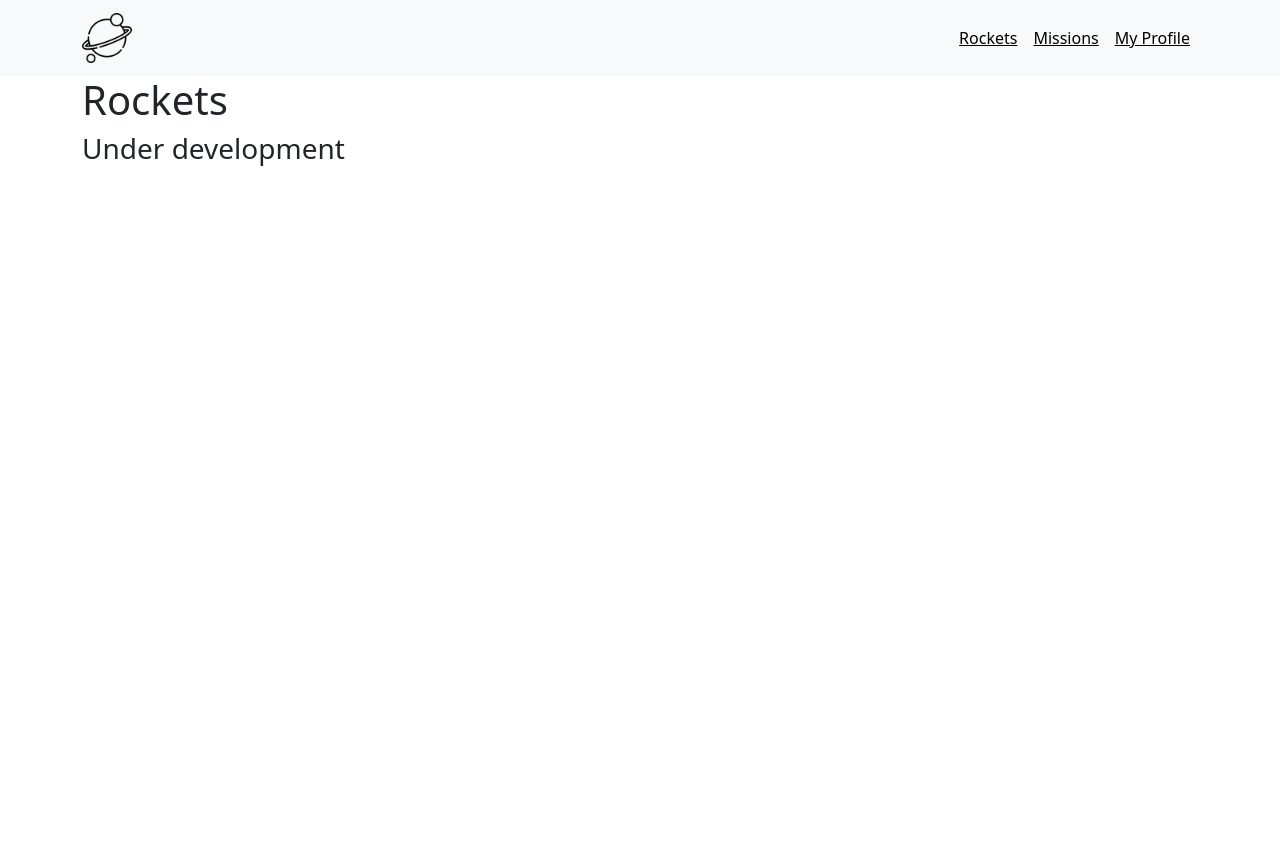
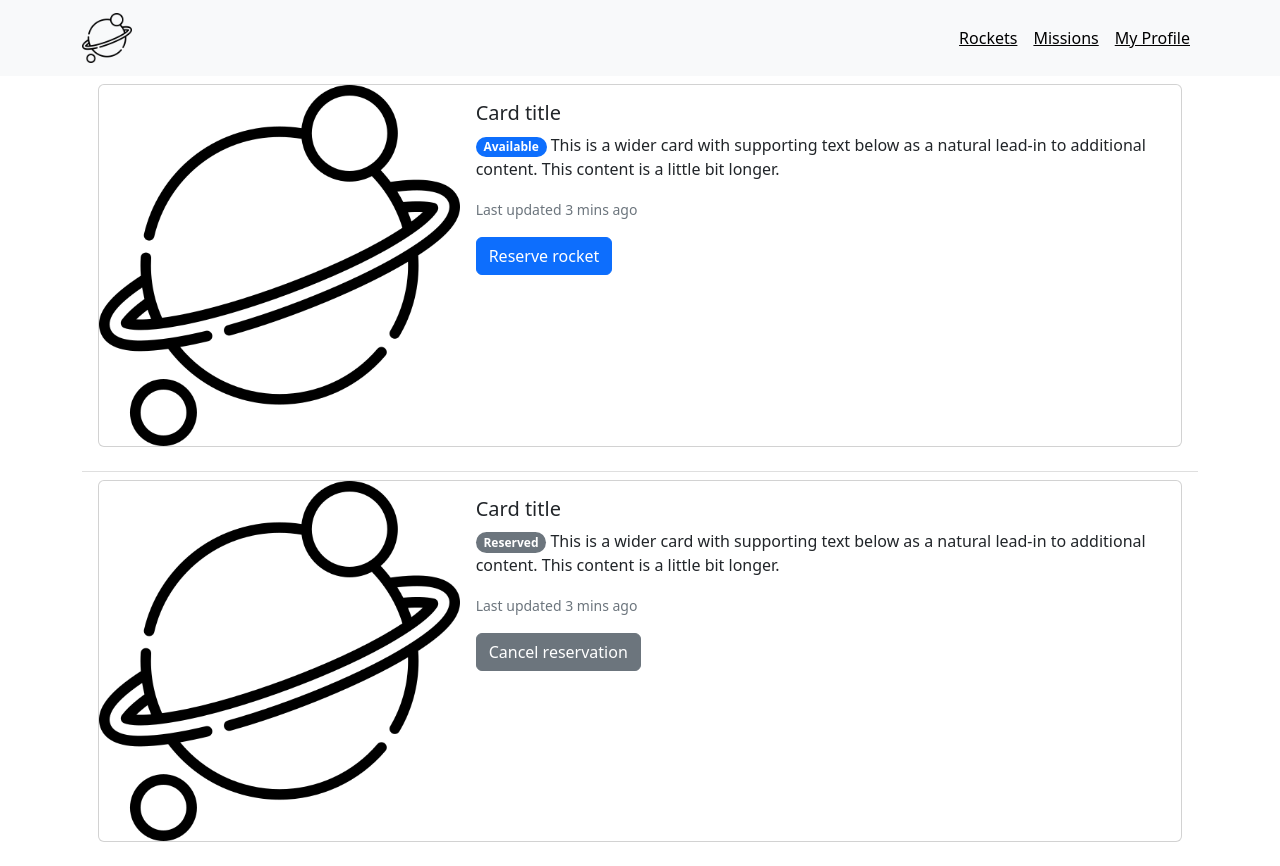
Before and after one commit to Talha-Hanif5666/space-traveller, a React (Create React App) app: page / in a window 1280 px wide. Before the commit the page ends 800 px from the top, so only its background shows below. Built offline with nearby package versions, Linux system fonts and the light colour scheme; no server answers.

Commit message:
Added: Rockets GET methods from API List element display for Rockets

```diff
--- a/src/index.js
+++ b/src/index.js
@@ -6,6 +6,9 @@ import { Provider } from 'react-redux';
 import store from './redux/store';
 import App from './App';
 import reportWebVitals from './reportWebVitals';
+import { getRockets } from './redux/rockets/rocketsSlice';
+
+store.dispatch(getRockets())
 
 const root = ReactDOM.createRoot(document.getElementById('root'));
 root.render(
--- a/src/redux/rockets/rocketsSlice.js
+++ b/src/redux/rockets/rocketsSlice.js
@@ -1,6 +1,13 @@
-import { createSlice } from '@reduxjs/toolkit';
+import { createAsyncThunk, createSlice } from '@reduxjs/toolkit';
 
 const initialState = {};
+
+const rocketsURL = 'https://api.spacexdata.com/v4/rockets'
+
+export const getRockets = createAsyncThunk('rockets/get', async () =>{
+  console.log('test');
+  fetch(rocketsURL).then(res => res.json()).then(rocketsData => console.log(rocketsData))
+})
 
 const rocketsSlice = createSlice({
   name: 'rockets',
--- a/src/routes/Rockets.jsx
+++ b/src/routes/Rockets.jsx
@@ -1,10 +1,50 @@
 import React from 'react';
+import { Badge, Button } from 'react-bootstrap';
+import planet from '../assets/planet.png'
+// import store from '../redux/store';
+// import { getRockets } from '../redux/rockets/rocketsSlice';
 
+
+// store.dispatch(getRockets())
 function Rockets() {
   return (
     <div>
-      <h1>Rockets</h1>
-      <h3>Under development</h3>
+      <ul className='list-group list-group-flush'>
+        <li className='list-group-item'>
+          <div className="card mb-3">
+            <div className="row g-0">
+              <div className="col-md-4">
+                <img src={planet} className="img-fluid rounded-start" alt="..."/>
+              </div>
+              <div className="col-md-8">
+                <div className="card-body">
+                  <h5 className="card-title">Card title</h5>
+                  <p className="card-text"><Badge bg="primary" pill>Available</Badge> This is a wider card with supporting text below as a natural lead-in to additional content. This content is a little bit longer.</p>
+                  <p className="card-text"><small className="text-muted">Last updated 3 mins ago</small></p>
+                  <Button variant='primary'>Reserve rocket</Button>
+                </div>
+              </div>
+            </div>
+          </div>
+        </li>
+        <li className='list-group-item'>
+          <div className="card mb-3">
+            <div className="row g-0">
+              <div className="col-md-4">
+                <img src={planet} className="img-fluid rounded-start" alt="..."/>
+              </div>
+              <div className="col-md-8">
+                <div className="card-body">
+                  <h5 className="card-title">Card title</h5>
+                  <p className="card-text"><Badge bg="secondary" pill>Reserved</Badge> This is a wider card with supporting text below as a natural lead-in to additional content. This content is a little bit longer.</p>
+                  <p className="card-text"><small className="text-muted">Last updated 3 mins ago</small></p>
+                  <Button variant='secondary'>Cancel reservation</Button>
+                </div>
+              </div>
+            </div>
+          </div>
+        </li>
+      </ul>
     </div>
   );
 }
```
